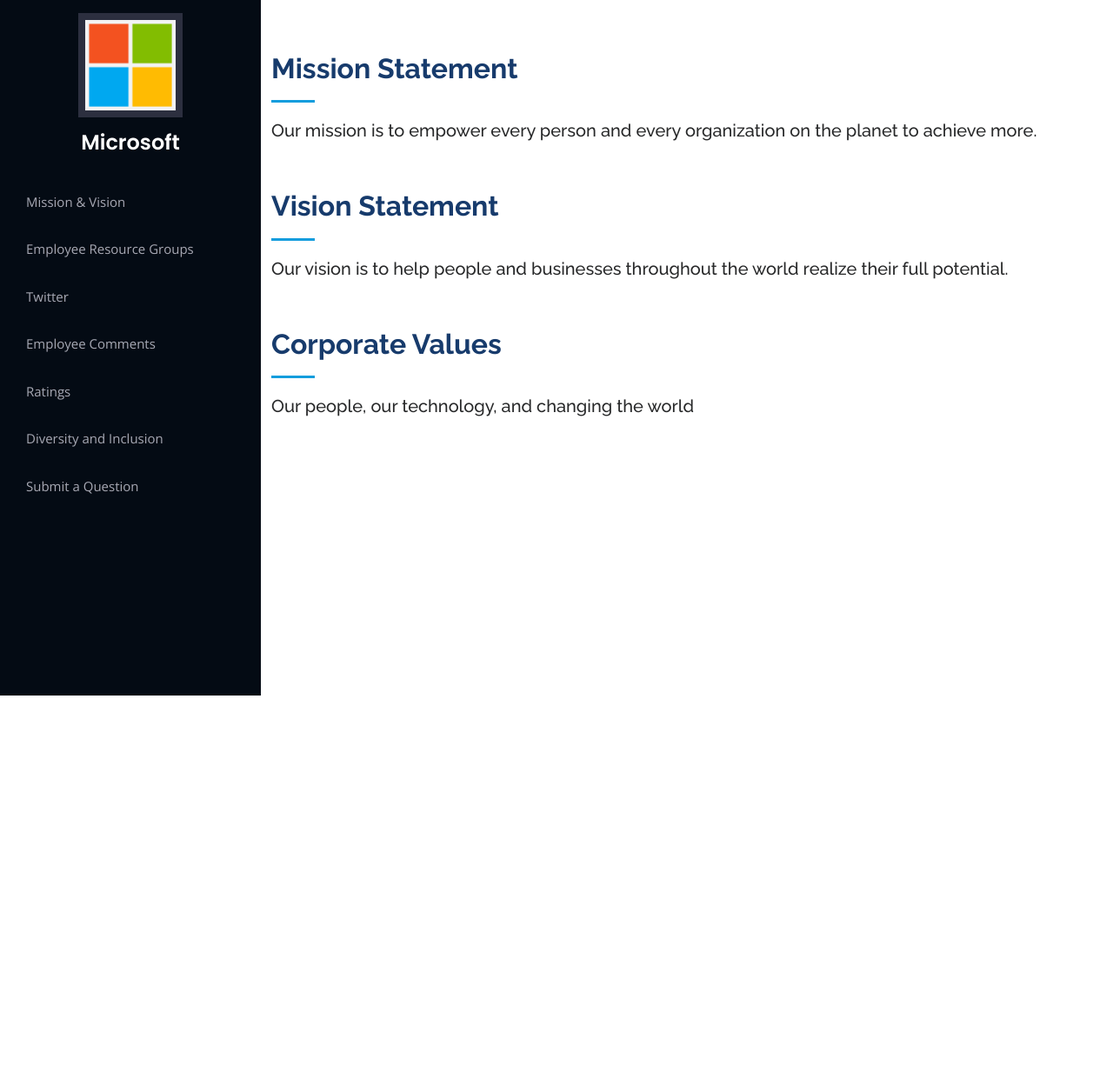
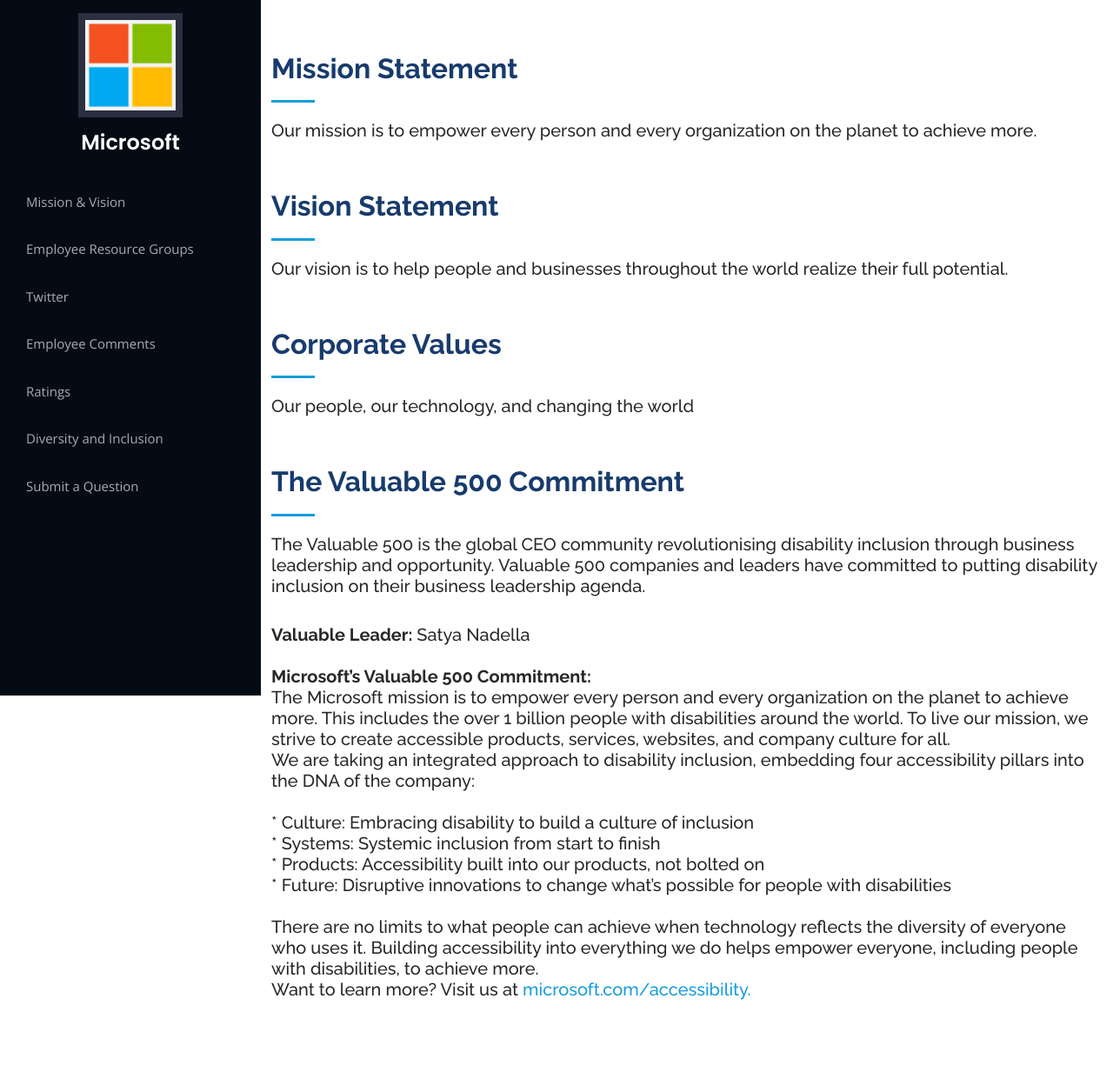
Before and after one commit to sawhney-kartik/inclusive-employement, a Flask app: page /microsoft/ in a window 1280 px wide. Shown: the whole page at 87% size. Before the commit the page ends 800 px from the top, so only its background shows below. Run offline with Flask 2, Linux system fonts and the light colour scheme; some libraries are stand-ins or nearby versions.

Commit message:
adding valuable500 to mission

```diff
--- a/Website/templates/cisco_tabs/employee.html
+++ b/Website/templates/cisco_tabs/employee.html
@@ -34,7 +34,6 @@
     float: left;
     width: 50%;
     padding: 10px;
-    height: 300px; /* Should be removed. Only for demonstration */
   }
 
   </style>
@@ -81,7 +80,6 @@
                   <li>Some text..</li>
                   <li>Some text..</li>
                   <li>Some text..</li>
-                  <li>Some text..</li>
               </div>
               <div class="column">
                 <h4>Negative Comments</h4>
--- a/Website/templates/cisco_tabs/erg.html
+++ b/Website/templates/cisco_tabs/erg.html
@@ -67,7 +67,7 @@
                   <h5 class="card-title">Special title treatment</h5>
                   <p class="card-text">With supporting text below as a natural lead-in to additional content. </p>
                   <br>
-                  <a href="https://www.microsoft.com/en-us/" class="btn btn-primary">Go to microsoft.com</a>
+                  <iframe width="500" height="250" src="https://www.youtube.com/embed/gpKd2Ac9SQw" title="YouTube video player" frameborder="0" allow="accelerometer; autoplay; clipboard-write; encrypted-media; gyroscope; picture-in-picture" allowfullscreen></iframe>
                 </div>
               </div>
             </div>
--- a/Website/templates/intel_tabs/employee.html
+++ b/Website/templates/intel_tabs/employee.html
@@ -34,7 +34,6 @@
     float: left;
     width: 50%;
     padding: 10px;
-    height: 300px; /* Should be removed. Only for demonstration */
   }
 
   </style>
--- a/Website/templates/intel_tabs/mission.html
+++ b/Website/templates/intel_tabs/mission.html
@@ -75,6 +75,11 @@
               <li> Inclusion </li>
               <li> Quality </li>
             </h5>
+          <br> <br>
+          <h2> The Valuable 500 Commitment </h2>
+          <h5> <b> Valuable Leader: </b> Pat Gelsinger <br> <br>
+               <b> Intel’s Valuable 500 Commitment: </b> Commitment to be submitted.
+          </h5>
         </div>
 
       </div>
--- a/Website/templates/microsoft_tabs/employee.html
+++ b/Website/templates/microsoft_tabs/employee.html
@@ -34,7 +34,6 @@
     float: left;
     width: 50%;
     padding: 10px;
-    height: 300px; /* Should be removed. Only for demonstration */
   }
 
   </style>
--- a/Website/templates/microsoft_tabs/mission.html
+++ b/Website/templates/microsoft_tabs/mission.html
@@ -69,6 +69,26 @@
           <br> <br>
           <h2> Corporate Values</h2>
           <h5> Our people, our technology, and changing the world </h5>
+          <br> <br>
+          <h2> The Valuable 500 Commitment </h2>
+          <h5> The Valuable 500 is the global CEO community revolutionising
+               disability inclusion through business leadership and opportunity. Valuable 500 companies and leaders have
+               committed to putting disability inclusion on their business leadership agenda.</h5> <br>
+          <h5> <b> Valuable Leader: </b> Satya Nadella <br> <br>
+               <b> Microsoft’s Valuable 500 Commitment: </b> <br>
+            The Microsoft mission is to empower every person and every organization on the planet to achieve more. This
+            includes the over 1 billion people with disabilities around the world. To live our mission, we strive to
+            create accessible products, services, websites, and company culture for all. <br> We are taking an integrated
+            approach to disability inclusion, embedding four accessibility pillars into the DNA of the company: <br> <br>
+            * Culture: Embracing disability to build a culture of inclusion <br>
+            * Systems: Systemic inclusion from start to finish <br>
+            * Products: Accessibility built into our products, not bolted on <br>
+            * Future: Disruptive innovations to change what’s possible for people with disabilities <br> <br>
+            There are no limits to what people can achieve when technology reflects the diversity of everyone who uses
+            it. Building accessibility into everything we do helps empower everyone, including people with disabilities,
+            to achieve more. <br> Want to learn more? Visit us at
+            <a href="https://www.microsoft.com/en-us/accessibility?rtc=1"> microsoft.com/accessibility.
+          </h5>
         </div>
 
       </div>
```
Also changed, not shown: Website/templates/cisco_tabs/mission.html (+6 -4 lines).
